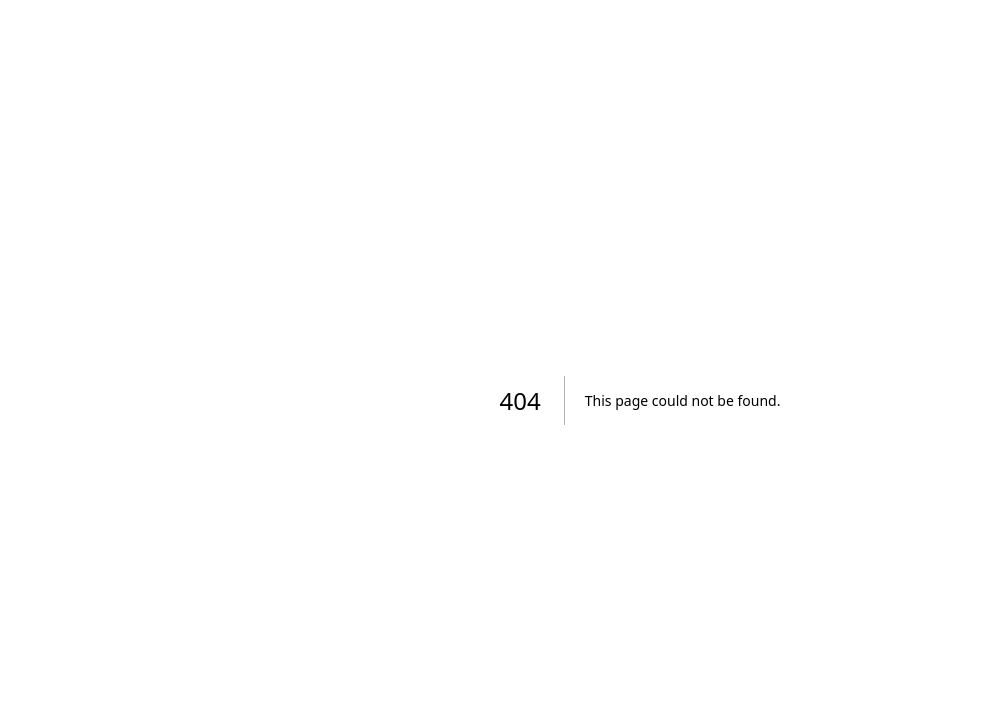
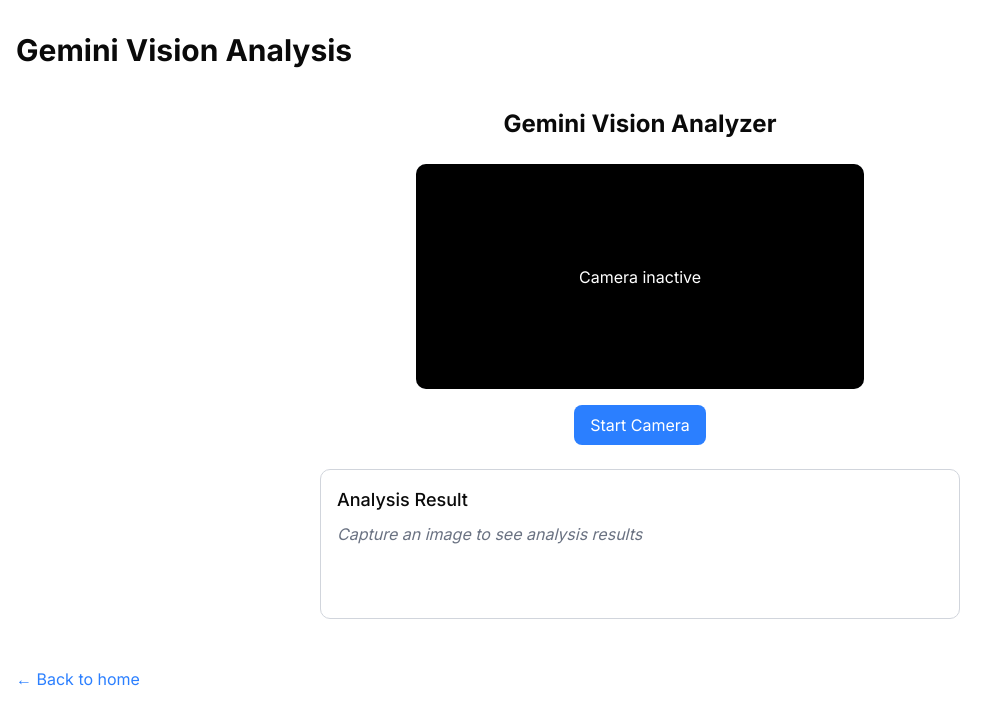
Before and after one commit to Jeffuz/icuthere, a Next.js app: page /gemini in a window 1280 px wide. Before the commit this address had no page. Shown: the top 724 px of the page, without its empty margins (0-1006 px from the left). Built offline with nearby package versions, Linux system fonts and the light colour scheme; no server answers.

Commit message:
basic gemini vision integration with ui: takes photo does analysis

```diff
--- a/package.json
+++ b/package.json
@@ -9,6 +9,7 @@
     "lint": "next lint"
   },
   "dependencies": {
+    "@google/generative-ai": "^0.24.0",
     "@humeai/voice-react": "^0.1.20",
     "@radix-ui/react-avatar": "^1.1.3",
     "@radix-ui/react-icons": "^1.3.2",
--- /dev/null
+++ b/src/app/gemini/page.tsx
@@ -0,0 +1,43 @@
+"use client";
+
+import { GeminiProvider, VisionAnalyzer } from "@/components/gemini";
+import { useEffect, useState } from "react";
+
+export default function GeminiVisionPage() {
+  const [apiKey, setApiKey] = useState("");
+
+  useEffect(() => {
+    // Access environment variable in client component after mounting
+    setApiKey(process.env.NEXT_PUBLIC_GOOGLE_AI_API_KEY || "");
+  }, []);
+
+  return (
+    <div className="container mx-auto py-8 px-4">
+      <h1 className="text-3xl font-bold mb-6">Gemini Vision Analysis</h1>
+
+      {!apiKey ? (
+        <div className="bg-yellow-100 border border-yellow-400 text-yellow-700 px-4 py-3 rounded relative">
+          <p>
+            <strong>API Key Missing:</strong> Please add your Google AI API key to the .env.local file.
+          </p>
+          <p className="text-sm mt-2">
+            Get a key at <a href="https://ai.google.dev/" className="underline">Google AI Studio</a>
+          </p>
+        </div>
+      ) : (
+        <GeminiProvider apiKey={apiKey}>
+          <VisionAnalyzer />
+        </GeminiProvider>
+      )}
+
+      <div className="mt-8">
+        <a
+          href="/"
+          className="text-blue-500 hover:underline"
+        >
+          ← Back to home
+        </a>
+      </div>
+    </div>
+  );
+}
--- /dev/null
+++ b/src/components/gemini/CameraCapture.tsx
@@ -0,0 +1,135 @@
+"use client";
+
+import React, { useState, useRef, useEffect } from 'react';
+import { useGemini } from './GeminiProvider';
+
+interface CameraCaptureProps {
+  onCapture?: (imageData: string) => void;
+}
+
+export function CameraCapture({ onCapture }: CameraCaptureProps) {
+  const [streaming, setStreaming] = useState(false);
+  const [errorMsg, setErrorMsg] = useState<string | null>(null);
+  const videoRef = useRef<HTMLVideoElement>(null);
+  const canvasRef = useRef<HTMLCanvasElement>(null);
+  const { analyzeImage, isAnalyzing } = useGemini();
+
+  // Initialize camera stream
+  const startCamera = async () => {
+    try {
+      const stream = await navigator.mediaDevices.getUserMedia({
+        video: true,
+        audio: false
+      });
+
+      if (videoRef.current) {
+        videoRef.current.srcObject = stream;
+        setStreaming(true);
+        setErrorMsg(null);
+      }
+    } catch (err) {
+      setErrorMsg("Error accessing camera: Please ensure camera permissions are granted");
+      console.error("Camera access error:", err);
+    }
+  };
+
+  // Stop camera stream
+  const stopCamera = () => {
+    if (videoRef.current && videoRef.current.srcObject) {
+      const tracks = (videoRef.current.srcObject as MediaStream).getTracks();
+      tracks.forEach(track => track.stop());
+      videoRef.current.srcObject = null;
+      setStreaming(false);
+    }
+  };
+
+  // Capture image from camera
+  const captureImage = () => {
+    if (streaming && videoRef.current && canvasRef.current) {
+      const video = videoRef.current;
+      const canvas = canvasRef.current;
+
+      // Set canvas dimensions to match video
+      canvas.width = video.videoWidth;
+      canvas.height = video.videoHeight;
+
+      // Draw current video frame to canvas
+      const ctx = canvas.getContext('2d');
+      if (ctx) {
+        ctx.drawImage(video, 0, 0, canvas.width, canvas.height);
+
+        // Convert canvas to data URL
+        const imageData = canvas.toDataURL('image/jpeg');
+
+        // Use callback if provided
+        if (onCapture) {
+          onCapture(imageData);
+        }
+
+        // Use Gemini to analyze the image
+        analyzeImage(imageData).catch(error => {
+          console.error("Error during image analysis:", error);
+        });
+      }
+    }
+  };
+
+  // Clean up on unmount
+  useEffect(() => {
+    return () => {
+      stopCamera();
+    };
+  }, []);
+
+  return (
+    <div className="flex flex-col items-center gap-4">
+      <div className="relative w-full max-w-md">
+        <video
+          ref={videoRef}
+          className="w-full rounded-lg border border-gray-300"
+          autoPlay
+          playsInline
+        />
+        {!streaming && (
+          <div className="absolute inset-0 flex items-center justify-center bg-black bg-opacity-50 rounded-lg">
+            <p className="text-white">Camera inactive</p>
+          </div>
+        )}
+      </div>
+
+      {/* Hidden canvas for image processing */}
+      <canvas ref={canvasRef} className="hidden" />
+
+      {errorMsg && (
+        <div className="text-red-500 text-sm">{errorMsg}</div>
+      )}
+
+      <div className="flex gap-4">
+        {!streaming ? (
+          <button
+            className="px-4 py-2 bg-blue-500 text-white rounded-md hover:bg-blue-600"
+            onClick={startCamera}
+          >
+            Start Camera
+          </button>
+        ) : (
+          <>
+            <button
+              className="px-4 py-2 bg-green-500 text-white rounded-md hover:bg-green-600"
+              onClick={captureImage}
+              disabled={isAnalyzing}
+            >
+              {isAnalyzing ? 'Analyzing...' : 'Capture & Analyze'}
+            </button>
+            <button
+              className="px-4 py-2 bg-red-500 text-white rounded-md hover:bg-red-600"
+              onClick={stopCamera}
+            >
+              Stop Camera
+            </button>
+          </>
+        )}
+      </div>
+    </div>
+  );
+}
--- /dev/null
+++ b/src/components/gemini/GeminiProvider.tsx
@@ -0,0 +1,73 @@
+"use client";
+
+import React, { createContext, useContext, useState, ReactNode } from 'react';
+import { GoogleGenerativeAI } from '@google/generative-ai';
+
+interface GeminiContextType {
+  analyzeImage: (imageData: string) => Promise<string>;
+  isAnalyzing: boolean;
+  result: string | null;
+}
+
+const GeminiContext = createContext<GeminiContextType | undefined>(undefined);
+
+export function useGemini() {
+  const context = useContext(GeminiContext);
+  if (!context) {
+    throw new Error('useGemini must be used within a GeminiProvider');
+  }
+  return context;
+}
+
+interface GeminiProviderProps {
+  apiKey: string;
+  children: ReactNode;
+}
+
+export function GeminiProvider({ apiKey, children }: GeminiProviderProps) {
+  const [isAnalyzing, setIsAnalyzing] = useState(false);
+  const [result, setResult] = useState<string | null>(null);
+
+  // Initialize Gemini API
+  const genAI = new GoogleGenerativeAI(apiKey);
+  // Using gemini-pro-vision instead of gemini-1.5-pro-vision as it's more widely available
+  const model = genAI.getGenerativeModel({ model: "gemini-2.0-flash-lite" });
+
+  const analyzeImage = async (imageData: string) => {
+    try {
+      setIsAnalyzing(true);
+      setResult(null);
+
+      // Remove the data URL prefix to get just the base64 data
+      const base64Data = imageData.split(',')[1];
+
+      const prompt = "Analyze what you see in this image and provide a detailed description.";
+
+      const result = await model.generateContent([
+        prompt,
+        {
+          inlineData: {
+            data: base64Data,
+            mimeType: "image/jpeg"
+          }
+        }
+      ]);
+
+      const response = result.response.text();
+      setResult(response);
+      return response;
+    } catch (error) {
+      console.error("Error analyzing image:", error);
+      setResult("Error analyzing image");
+      throw error;
+    } finally {
+      setIsAnalyzing(false);
+    }
+  };
+
+  return (
+    <GeminiContext.Provider value={{ analyzeImage, isAnalyzing, result }}>
+      {children}
+    </GeminiContext.Provider>
+  );
+}
--- /dev/null
+++ b/src/components/gemini/VisionAnalyzer.tsx
@@ -0,0 +1,54 @@
+"use client";
+
+import React, { useState } from 'react';
+import { useGemini } from './GeminiProvider';
+import { CameraCapture } from './CameraCapture';
+
+export function VisionAnalyzer() {
+  const { isAnalyzing, result } = useGemini();
+  const [capturedImage, setCapturedImage] = useState<string | null>(null);
+
+  const handleCapture = (imageData: string) => {
+    setCapturedImage(imageData);
+  };
+
+  return (
+    <div className="flex flex-col gap-6 w-full max-w-2xl mx-auto p-4">
+      <h2 className="text-2xl font-bold text-center">Gemini Vision Analyzer</h2>
+
+      <CameraCapture onCapture={handleCapture} />
+
+      {capturedImage && (
+        <div className="border border-gray-300 rounded-lg p-4">
+          <h3 className="font-medium text-lg mb-2">Captured Image</h3>
+          <div className="flex justify-center">
+            <img
+              src={capturedImage}
+              alt="Captured from camera"
+              className="max-h-60 object-contain rounded"
+            />
+          </div>
+        </div>
+      )}
+
+      <div className="border border-gray-300 rounded-lg p-4 min-h-[150px]">
+        <h3 className="font-medium text-lg mb-2">Analysis Result</h3>
+
+        {isAnalyzing ? (
+          <div className="flex justify-center items-center h-24">
+            <div className="animate-pulse text-center">
+              <p>Analyzing image with Gemini...</p>
+              <p className="text-sm text-gray-500 mt-2">This may take a few seconds</p>
+            </div>
+          </div>
+        ) : result ? (
+          <div className="prose">
+            <p>{result}</p>
+          </div>
+        ) : (
+          <p className="text-gray-500 italic">Capture an image to see analysis results</p>
+        )}
+      </div>
+    </div>
+  );
+}
--- /dev/null
+++ b/src/components/gemini/index.ts
@@ -0,0 +1,3 @@
+export { GeminiProvider, useGemini } from './GeminiProvider';
+export { CameraCapture } from './CameraCapture';
+export { VisionAnalyzer } from './VisionAnalyzer';
```
Also changed, not shown: 1 other file (tests, documents, lock files or other folders).
